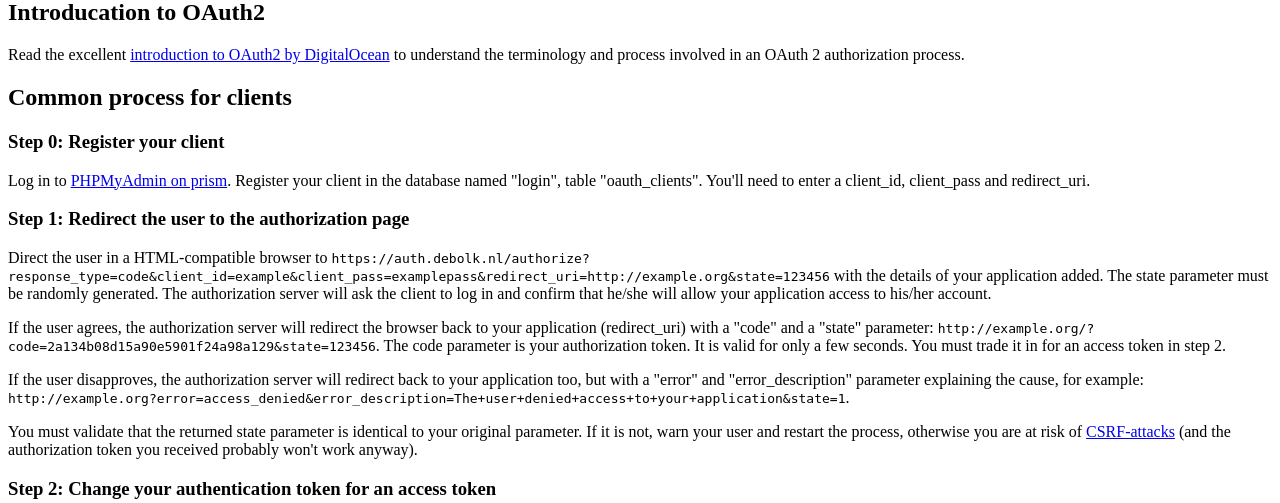
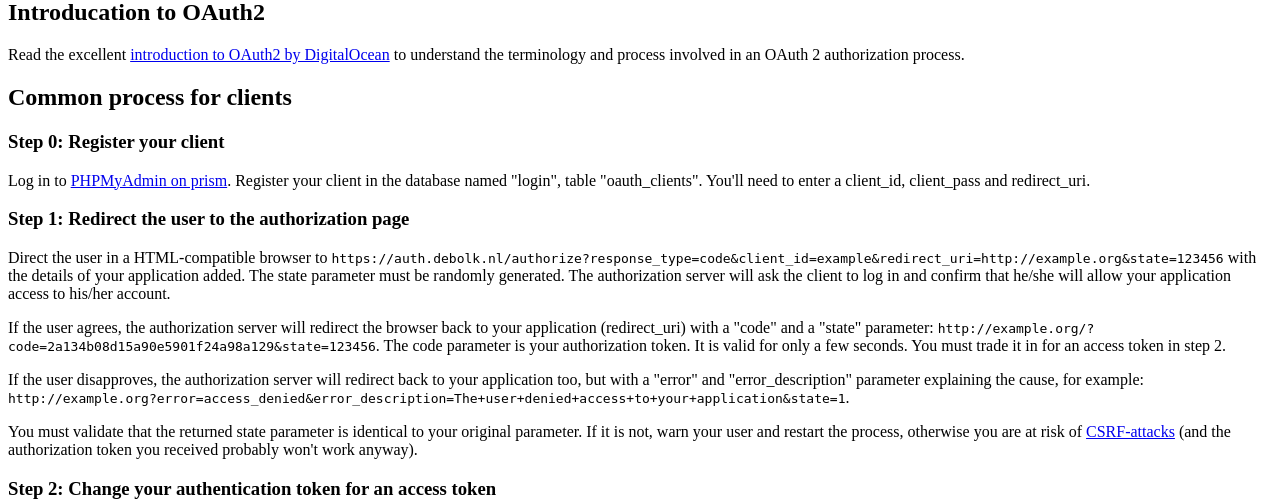
Before and after one commit to debolk/bolklogin, a PHP site: page /instructions.html in a window 1280 px wide. Shown: the part 244-747 px from the top of the page. Run offline with PHP 8.4, Linux system fonts and the light colour scheme.

Commit message:
client pass is not required on authentication call

```diff
--- a/src/Authenticate.php
+++ b/src/Authenticate.php
@@ -115,7 +115,6 @@ class Authenticate extends Tonic\Resource
     {
         $required = [
             'client_id' => null,
-            'client_pass' => null,
             'redirect_uri' => null,
             'state' => null,
             'response_type' => null
--- a/web/instructions.html
+++ b/web/instructions.html
@@ -33,7 +33,7 @@
         </p>
         <h3>Step 1: Redirect the user to the authorization page</h3>
         <p>
-            Direct the user in a HTML-compatible browser to <code>https://auth.debolk.nl/authorize?response_type=code&amp;client_id=example&amp;client_pass=examplepass&amp;redirect_uri=http://example.org&amp;state=123456</code> with the details of your application added. The state parameter must be randomly generated. The authorization server will ask the client to log in and confirm that he/she will allow your application access to his/her account.
+            Direct the user in a HTML-compatible browser to <code>https://auth.debolk.nl/authorize?response_type=code&amp;client_id=example&amp;redirect_uri=http://example.org&amp;state=123456</code> with the details of your application added. The state parameter must be randomly generated. The authorization server will ask the client to log in and confirm that he/she will allow your application access to his/her account.
         </p>
         <p>
             If the user agrees, the authorization server will redirect the browser back to your application (redirect_uri) with a "code" and a "state" parameter: <code>http://example.org/?code=2a134b08d15a90e5901f24a98a129&amp;state=123456</code>. The code parameter is your authorization token. It is valid for only a few seconds. You must trade it in for an access token in step 2.
```
